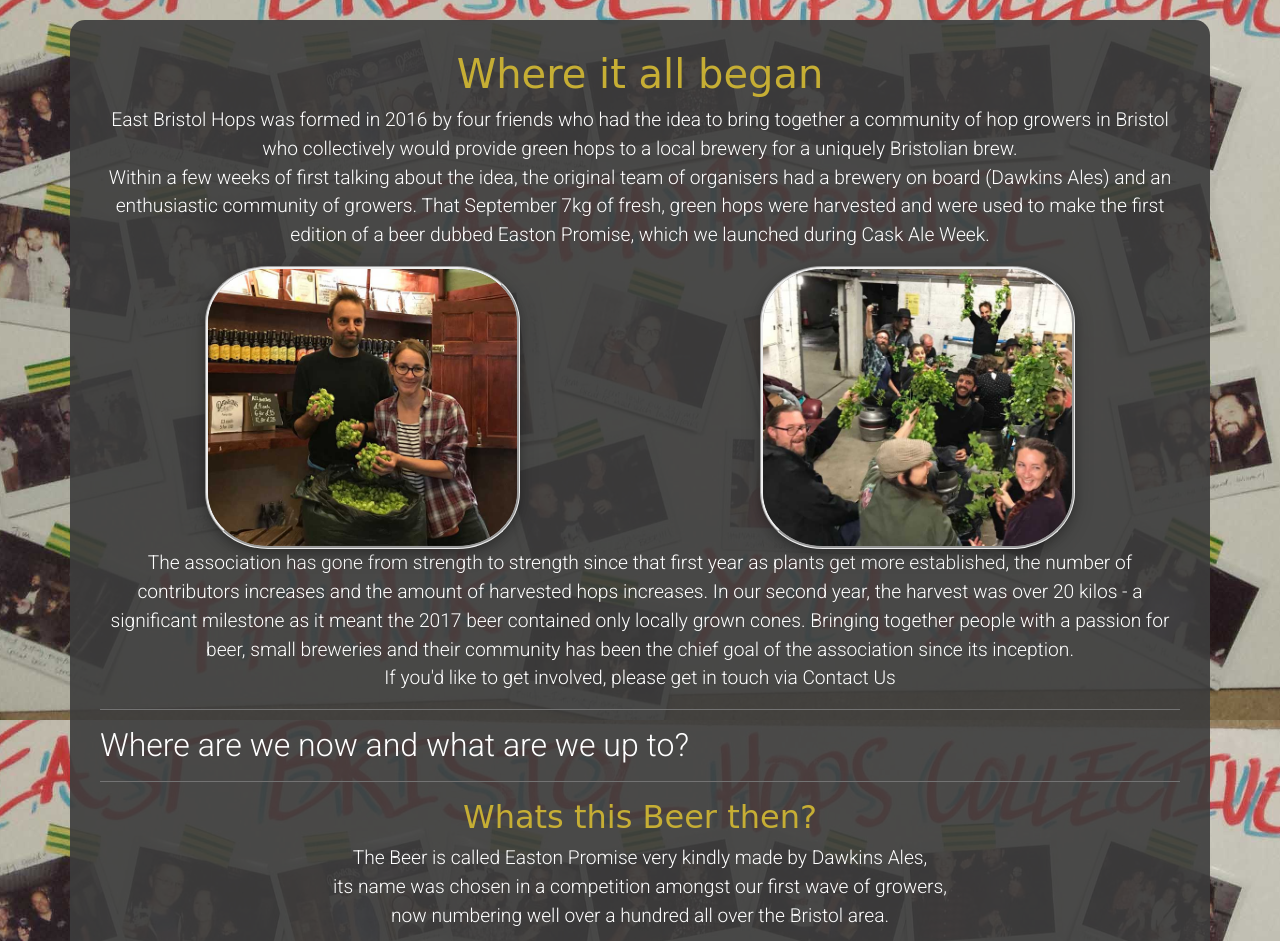
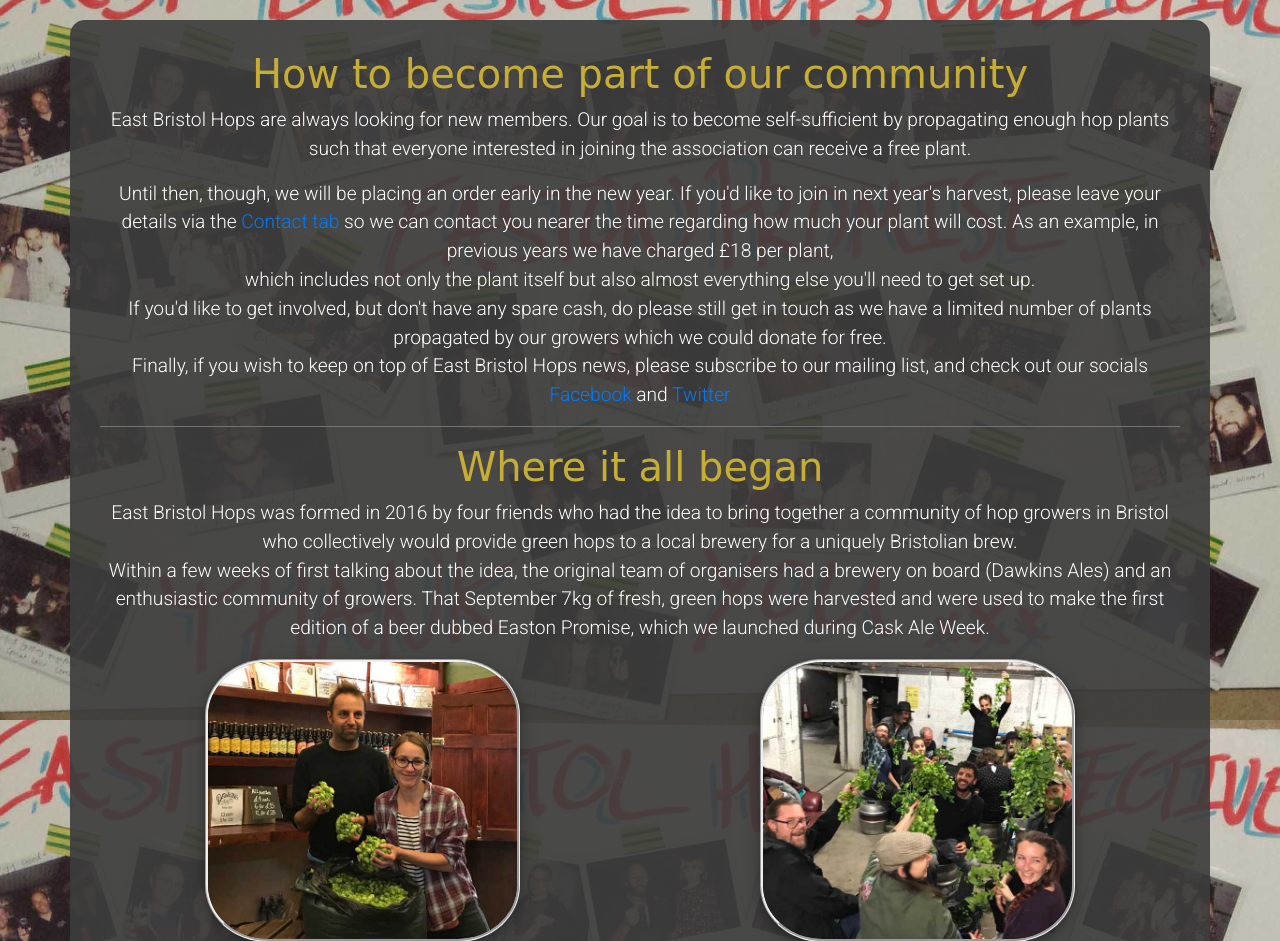
Before and after one commit to jonathanw82/eastbristolhops, a Flask app: page /about in a window 1280 px wide. Shown: the part 80-1021 px from the top of the page. Run offline with Flask 2, Linux system fonts and the light colour scheme; some libraries are stand-ins or nearby versions; some web fonts are replaced.

Commit message:
added how to join to the about page with links to contact page and the social links

```diff
--- a/static/css/wiki.css
+++ b/static/css/wiki.css
@@ -57,7 +57,7 @@ p{
 }
 
 .background_image_wiki{
-    background-image: url('/static/media/adobestock_209712791.jpg');
+    background-image: url('/static/media/hopsback.jpg');
     background-position: center;
     background-size: cover;
     background-attachment: fixed;
--- a/templates/about.html
+++ b/templates/about.html
@@ -10,8 +10,37 @@
 <div class="container aboutbox">
     <div class="row">
         <div class="col-sm-12">
+            <h1 class="oldcrewheading">How to become part of our community</h1>
+            <p class="oldcrewstory">
+                East Bristol Hops are always looking for new members.
+
+                Our goal is to become self-sufficient by propagating enough hop plants such that everyone interested in
+                joining the association can receive a free plant.
+            </p>
+            <p class="oldcrewstory">
+                Until then, though, we will be placing an order early in the new year.
+
+                If you'd like to join in next year's harvest, please leave your details via the
+                <a href="{{ url_for ('contact') }}">Contact tab</a> so we can contact
+                you nearer the time regarding how much your plant will cost. As an example, in previous years we have
+                charged £18 per plant,<br> which includes not only the plant itself but also almost everything else you'll need to
+                get set up.<br>
+
+                If you'd like to get involved, but don't have any spare cash, do please still get in touch as we have a
+                limited number of plants propagated by our growers which we could donate for free.<br>
+
+                Finally, if you wish to keep on top of East Bristol Hops news, please subscribe to our mailing list, and
+                check out our socials <a href="https://www.facebook.com/groups/eastbristolhops" target="_blank">Facebook</a> and
+                <a href="https://twitter.com/eastbristolhops?lang=en" target="_blank">Twitter</a>
+            </p>
+            <hr color="gray">
+        </div>
+    </div>
+
+    <div class="row">
+        <div class="col-sm-12">
+
             <h1 class="oldcrewheading">Where it all began</h1>
-
             <p class="oldcrewstory">
                 East Bristol Hops was formed in 2016 by four friends who had the idea to bring together a
                 community of hop growers in Bristol who collectively would provide green hops to a local brewery for a
@@ -45,30 +74,23 @@
     </div>
 
     <div class="row">
-        <div class="col-sm-12">
-            <h2>Where are we now and what are we up to?</h2>
-            <p>
-
-            </p>
-            <hr color="gray">
-        </div>
-    </div>
-
-    <div class="row">
         <div class="col-sm-12 promisediv">
             <h2 class="subheadingpromisediv">
                 Whats this Beer then?
             </h2>
             <p class="abouthebrew">
                 The Beer is called Easton Promise very kindly made by <a
-                    href="http://www.dawkinsales.com/firstpage.html" class="clicktag" target="_blank">Dawkins Ales</a>,<br> its
-                name was chosen in a competition amongst our first wave of growers, <br>now numbering well over a hundred
+                    href="http://www.dawkinsales.com/firstpage.html" class="clicktag" target="_blank">Dawkins
+                    Ales</a>,<br> its
+                name was chosen in a competition amongst our first wave of growers, <br>now numbering well over a
+                hundred
                 all over the Bristol area.
             </p>
             <img class="pumpclipimage" src="/static/media/eastonpromise.png" alt="Easton Promise pump clips">
 
             <p class="brewrecipe">
-                The recipe is somewhat of a secret, as it changes year on year, but we <strong>Promise</strong> you its good!<br>
+                The recipe is somewhat of a secret, as it changes year on year, but we <strong>Promise</strong> you its
+                good!<br>
                 What we can tell you, is that Dawkins expertly craft our hops into this fantastic beer.
             </p>
             <p class="brewrecipe">
```
Also changed, not shown: templates/index.html (+5 -4 lines), static/media/adobestock_209712791.jpg (deleted), static/media/hopsback.jpg (added). Lines whose indentation alone changed are shown as unchanged.
